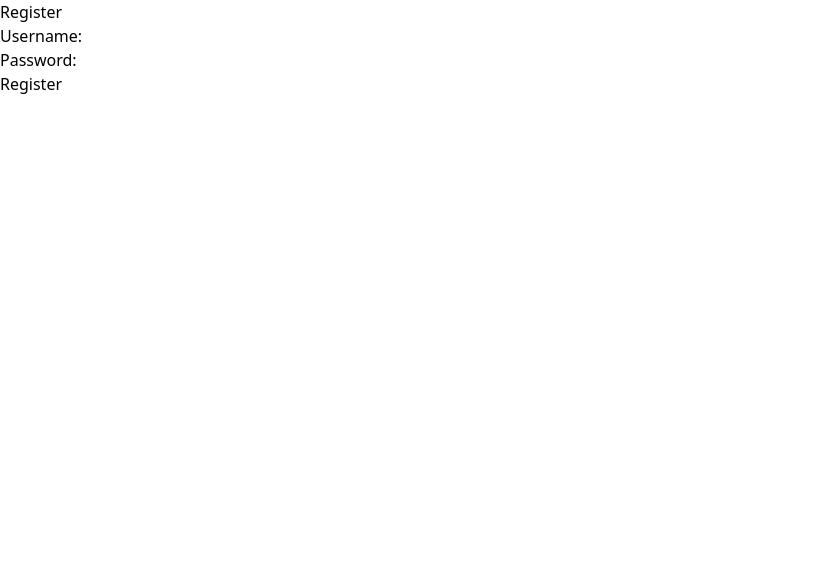
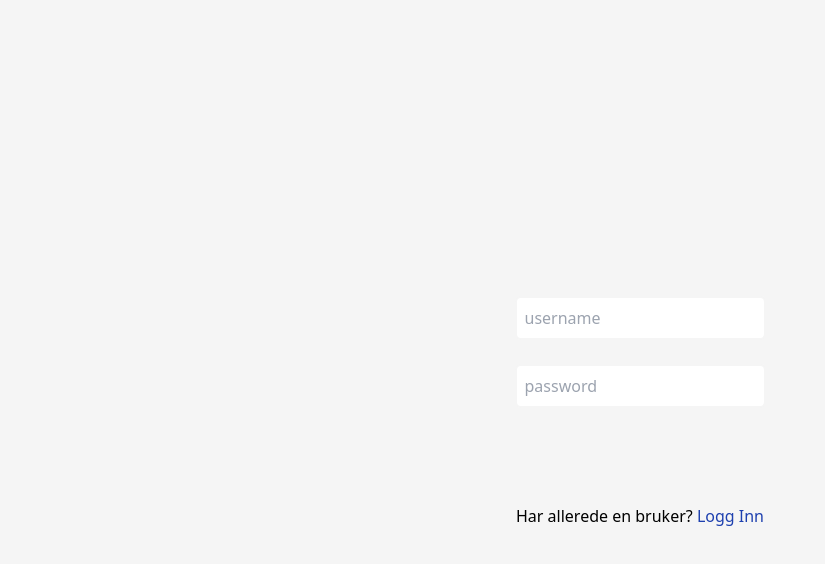
Before and after one commit to ivermoka/e-stats, a Next.js app: page /register in a window 1280 px wide. Shown: the top 564 px of the page, without its empty margins (0-825 px from the left). Built offline with nearby package versions, Linux system fonts and the light colour scheme.

Commit message:
register form fiksa

```diff
--- a/package.json
+++ b/package.json
@@ -10,6 +10,7 @@
   },
   "dependencies": {
     "autoprefixer": "10.4.15",
+    "cors": "^2.8.5",
     "dotenv": "^16.3.1",
     "eslint": "8.48.0",
     "eslint-config-next": "13.4.19",
@@ -18,6 +19,7 @@
     "postcss": "8.4.29",
     "react": "18.2.0",
     "react-dom": "18.2.0",
+    "react-hook-form": "^7.46.1",
     "tailwindcss": "3.3.3"
   }
 }
--- a/src/components/registerForm.js
+++ b/src/components/registerForm.js
@@ -1,35 +1,26 @@
-// components/RegisterForm.js
-import { useState } from "react";
+import { useForm } from "react-hook-form";
+import Link from "next/link";
 
-const RegisterForm = () => {
-  const [formData, setFormData] = useState({
-    username: "",
-    password: "",
-  });
-
-  const handleInputChange = (e) => {
-    const { name, value } = e.target;
-    setFormData({
-      ...formData,
-      [name]: value,
-    });
-  };
-
-  const handleSubmit = async (e) => {
+const Register = () => {
+  const {
+    register,
+    handleSubmit,
+    formState: { errors },
+  } = useForm({ defaultValues: { username: "", password: "" } });
+  const onSubmit = async (data, e) => {
     e.preventDefault();
 
     try {
-      const response = await fetch("http://localhost:3000/api/register", {
+      const response = await fetch("http://localhost:3001/api/register", {
         method: "POST",
         headers: {
           "Content-Type": "application/json",
         },
-        body: JSON.stringify(formData),
+        body: JSON.stringify(data),
       });
 
       if (response.status === 201) {
         console.log("User registered successfully");
-        // Redirect to login or dashboard page
       } else {
         const data = await response.json();
         console.error("Error registering user:", data.error);
@@ -39,33 +30,47 @@ const RegisterForm = () => {
     }
   };
 
+  const inputStyle = "p-2 border-bg border-2 rounded-md";
   return (
-    <form onSubmit={handleSubmit}>
-      <div>
-        <label htmlFor="username">Username:</label>
+    <div className="bg-bg h-screen flex justify-center items-center">
+      <form
+        onSubmit={handleSubmit(onSubmit)}
+        className="w-4/5 h-3/5 bg-primary rounded-lg flex flex-col justify-center items-center gap-6"
+      >
+        <h1 text="Opprett bruker" />
         <input
+          {...register("username", { required: "Skriv brukernavn" })}
+          placeholder="username"
           type="text"
-          id="username"
-          name="username"
-          value={formData.username}
-          onChange={handleInputChange}
+          className={inputStyle}
         />
-      </div>
-      <div>
-        <label htmlFor="password">Password:</label>
         <input
+          {...register("password", {
+            required: "Skriv passord",
+            minLength: {
+              value: 8,
+              message: "Passordet må ha minst 8 tegn",
+            },
+          })}
+          placeholder="password"
           type="password"
-          id="password"
-          name="password"
-          value={formData.password}
-          onChange={handleInputChange}
+          className={inputStyle}
         />
-      </div>
-      <div>
-        <button type="submit">Register</button>
-      </div>
-    </form>
+        <button text="Opprett bruker" />
+        <span>
+          {errors.username?.message}
+          <br />
+          {errors.password?.message}
+        </span>
+        <span>
+          Har allerede en bruker?{" "}
+          <Link href="/login">
+            <span className="text-blue-800 cursor-pointer">Logg Inn</span>
+          </Link>
+        </span>
+      </form>
+    </div>
   );
 };
 
-export default RegisterForm;
+export default Register;
--- a/src/pages/register/index.js
+++ b/src/pages/register/index.js
@@ -3,7 +3,6 @@ import RegisterForm from "../../components/registerForm";
 const Registerpage = () => {
   return (
     <div>
-      <h1>Register</h1>
       <RegisterForm />
     </div>
   );
--- a/tailwind.config.js
+++ b/tailwind.config.js
@@ -1,18 +1,21 @@
 /** @type {import('tailwindcss').Config} */
 module.exports = {
   content: [
-    './src/pages/**/*.{js,ts,jsx,tsx,mdx}',
-    './src/components/**/*.{js,ts,jsx,tsx,mdx}',
-    './src/app/**/*.{js,ts,jsx,tsx,mdx}',
+    "./src/pages/**/*.{js,ts,jsx,tsx,mdx}",
+    "./src/components/**/*.{js,ts,jsx,tsx,mdx}",
+    "./src/app/**/*.{js,ts,jsx,tsx,mdx}",
   ],
   theme: {
     extend: {
+      colors: {
+        bg: "#F5F5F5",
+      },
       backgroundImage: {
-        'gradient-radial': 'radial-gradient(var(--tw-gradient-stops))',
-        'gradient-conic':
-          'conic-gradient(from 180deg at 50% 50%, var(--tw-gradient-stops))',
+        "gradient-radial": "radial-gradient(var(--tw-gradient-stops))",
+        "gradient-conic":
+          "conic-gradient(from 180deg at 50% 50%, var(--tw-gradient-stops))",
       },
     },
   },
   plugins: [],
-}
+};
```
Also changed, not shown: 1 other file (tests, documents, lock files or other folders).
